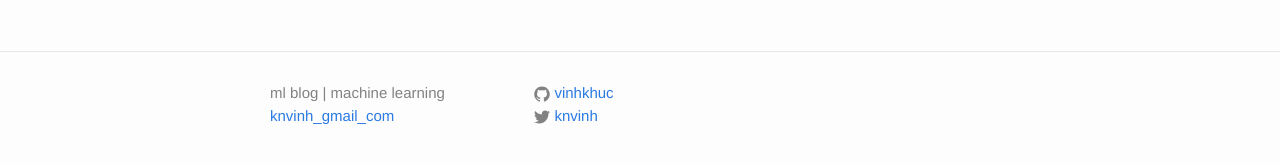
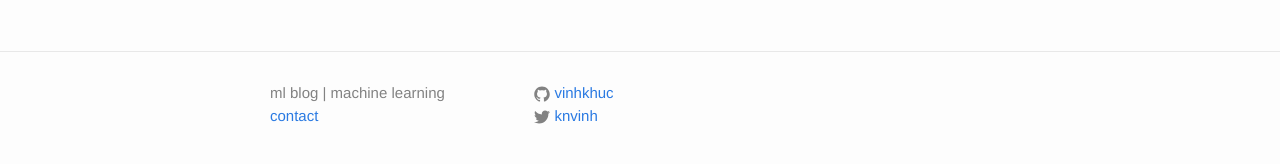
Before and after one commit to vinhkhuc/vinhkhuc.github.io, a Jekyll site: the page built from index.html, in a window 1280 px wide. Shown: the part 278-442 px from the top of the page. Built offline with Jekyll 4.4.1, drawn with Linux system fonts in a browser that asks for light colours; part of the change alters nothing that is shown.

```diff
--- a/_includes/footer.html
+++ b/_includes/footer.html
@@ -8,7 +8,7 @@
       <div class="footer-col  footer-col-1">
         <ul class="contact-list">
           <li>{{ site.title }}</li>
-          <li><a href="mailto:{{ site.email }}">{{ site.email }}</a></li>
+          <li><a href="mailto:{{ site.email }}">contact</a></li>
         </ul>
       </div>
 
--- a/_includes/head.html
+++ b/_includes/head.html
@@ -17,4 +17,16 @@
   {% if site.show_social_icons %}
     <link href="//maxcdn.bootstrapcdn.com/font-awesome/4.2.0/css/font-awesome.min.css" rel="stylesheet">
   {% endif %}
+
+  <!-- Google Analytics -->
+  <script>
+    (function(i,s,o,g,r,a,m){i['GoogleAnalyticsObject']=r;i[r]=i[r]||function(){
+      (i[r].q=i[r].q||[]).push(arguments)},i[r].l=1*new Date();a=s.createElement(o),
+        m=s.getElementsByTagName(o)[0];a.async=1;a.src=g;m.parentNode.insertBefore(a,m)
+    })(window,document,'script','//www.google-analytics.com/analytics.js','ga');
+
+    ga('create', 'UA-17144403-1', 'auto');
+    ga('send', 'pageview');
+
+  </script>
 </head>
```
